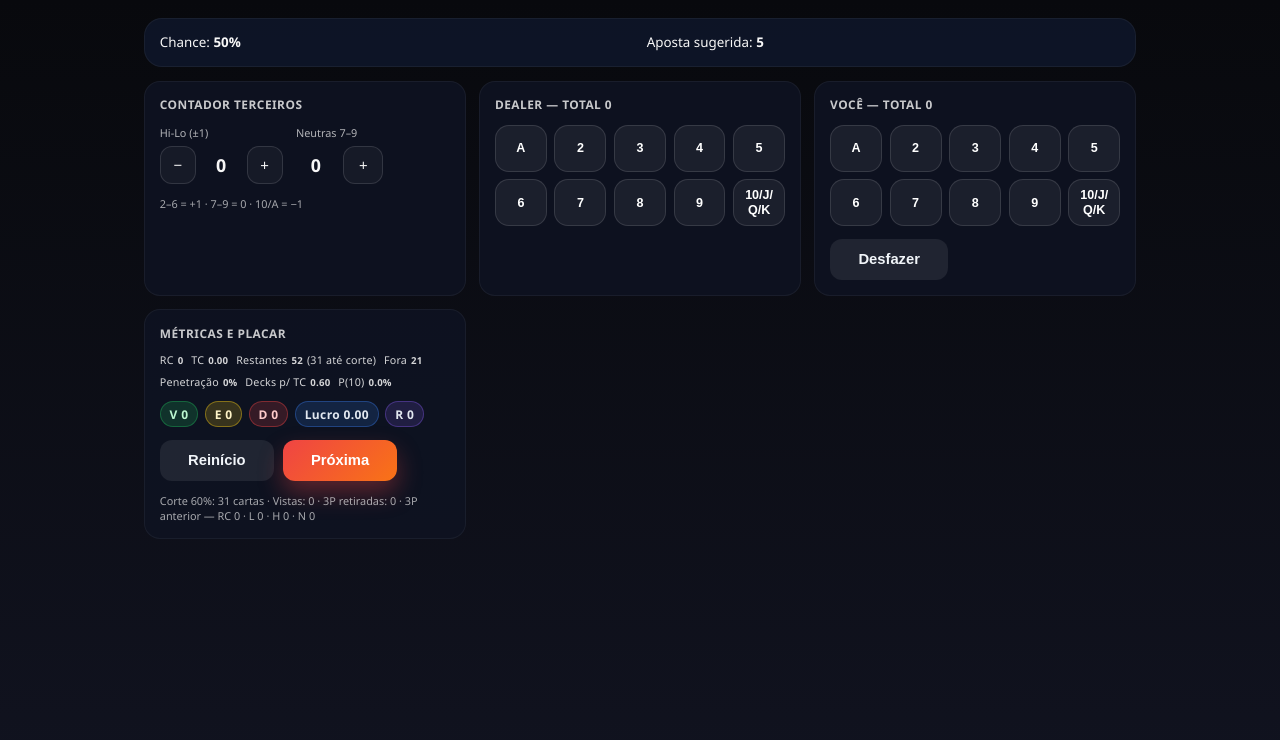
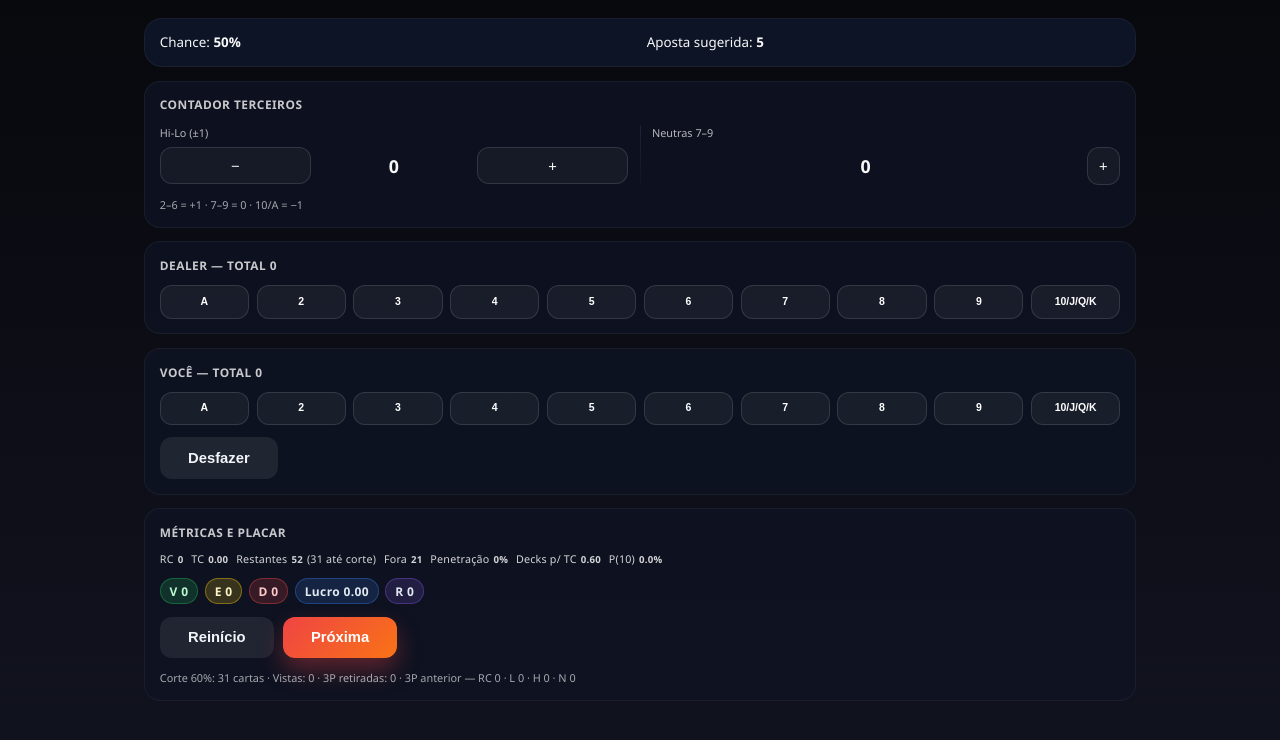
Before and after one commit to minega/Black-Counter, an Electron app: page app/index.html in a window 1280 px wide. Both pictures are taken after a click on the button "Iniciar". Drawn offline with Linux system fonts and the light colour scheme.

Commit message:
Elimina rolagem e reforça escala adaptativa

```diff
--- a/app/assets/main.js
+++ b/app/assets/main.js
@@ -26,6 +26,14 @@ const state = createInitialState();
 // Controle de escala responsiva para manter o app sempre visível sem barras.
 let scaleUpdateId = null;
 
+// Limites e ajustes usados pela escala automática para caber em qualquer janela.
+const SCALE_CONSTRAINTS = {
+  minScale: 0.16,
+  minDensity: 0.18,
+  densityBoost: 1.08,
+  overscan: 0.985,
+};
+
 function scheduleScaleUpdate() {
   if (scaleUpdateId !== null) return;
   scaleUpdateId = requestAnimationFrame(() => {
@@ -51,10 +59,46 @@ function applyResponsiveScale() {
   const naturalHeight = Math.max(stage.scrollHeight, 1);
 
   const rawScale = Math.min(1, availableWidth / naturalWidth, availableHeight / naturalHeight);
-  const scale = Math.max(0.4, Math.min(1, rawScale));
+  const needsShrink = rawScale < 0.999;
+  let scale = rawScale;
+  if (needsShrink) scale = rawScale * SCALE_CONSTRAINTS.overscan;
+  scale = Math.max(SCALE_CONSTRAINTS.minScale, Math.min(1, scale));
+
+  // A densidade segue a escala com leve reforço para manter legibilidade.
+  const density = Math.max(
+    SCALE_CONSTRAINTS.minDensity,
+    Math.min(1, scale * SCALE_CONSTRAINTS.densityBoost),
+  );
+
   rootElement.style.setProperty('--layout-scale', scale.toFixed(3));
-  rootElement.style.setProperty('--density-factor', scale.toFixed(3));
+  rootElement.style.setProperty('--density-factor', density.toFixed(3));
   if (scale < 0.999) stage.classList.add('is-condensed');
+
+  // Checagem final: se mesmo assim houver sobra, corrigimos com base no retângulo renderizado.
+  const bounds = stage.getBoundingClientRect();
+  const overflowWidth = bounds.width - availableWidth;
+  const overflowHeight = bounds.height - availableHeight;
+  if ((overflowWidth > 0.5 || overflowHeight > 0.5) && scale > SCALE_CONSTRAINTS.minScale) {
+    const correction = Math.min(
+      1,
+      availableWidth / Math.max(bounds.width, 1),
+      availableHeight / Math.max(bounds.height, 1),
+    );
+    const correctedScale = Math.max(
+      SCALE_CONSTRAINTS.minScale,
+      Math.min(1, scale * correction * SCALE_CONSTRAINTS.overscan),
+    );
+    if (correctedScale < scale - 0.001) {
+      const correctedDensity = Math.max(
+        SCALE_CONSTRAINTS.minDensity,
+        Math.min(1, correctedScale * SCALE_CONSTRAINTS.densityBoost),
+      );
+      rootElement.style.setProperty('--layout-scale', correctedScale.toFixed(3));
+      rootElement.style.setProperty('--density-factor', correctedDensity.toFixed(3));
+      if (correctedScale < 0.999) stage.classList.add('is-condensed');
+      scale = correctedScale;
+    }
+  }
 }
 
 // Monta o estado padrão de uma nova sessão.
@@ -763,7 +807,7 @@ function renderIntro() {
     <button class="chip ${state.minBet === v ? 'chip-active' : ''}" data-minbet="${v}">${v}</button>
   `).join('');
   return `
-    <div class="app-stage">
+    <div class="app-stage app-stage--intro">
       <section class="intro">
         <h1>Black Counter</h1>
         <div>
@@ -876,26 +920,28 @@ function renderTable(derived) {
   `;
 
   return `
-    <div class="app-stage">
+    <div class="app-stage app-stage--table">
       <section class="table">
         ${headerHTML}
         ${state.showInsurancePrompt ? `<div class="insurance">${state.insuranceText}</div>` : ''}
         <div class="panel-stack">
+          <!-- Layout histórico: manter terceiros, dealer, jogador e métricas em sequência vertical -->
           <article class="panel">
             <header>Contador terceiros</header>
             <div class="others">
               <div class="others-group">
-              <span>Hi-Lo (±1)</span>
+                <span class="others-label">Hi-Lo (±1)</span>
                 <div class="stepper" data-action="othersRC">
                   <button data-delta="-1" aria-label="Diminuir Hi-Lo">−</button>
                   <div>${state.others.rc}</div>
                   <button data-delta="1" aria-label="Aumentar Hi-Lo">+</button>
                 </div>
               </div>
-            <div class="others-group">
-              <span>Neutras 7–9</span>
+              <span class="others-divider" aria-hidden="true"></span>
+              <div class="others-group others-group--neutral">
+                <span class="others-label">Neutras 7–9</span>
                 <div class="stepper stepper-neutral" data-action="othersZero">
-                <div>${state.others.zero}</div>
+                  <div class="others-neutral-value">${state.others.zero}</div>
                   <button data-delta="1" aria-label="Adicionar carta neutra">+</button>
                 </div>
               </div>
--- a/app/assets/style.css
+++ b/app/assets/style.css
@@ -10,8 +10,8 @@
   --app-padding: clamp(0.6rem, calc(0.4rem + var(--fluid-step) * var(--density-factor)), 1.5rem);
   --panel-gap: clamp(0.55rem, calc(0.35rem + var(--fluid-step) * var(--density-factor) * 0.7), 1rem);
   --panel-padding: clamp(0.55rem, calc(0.4rem + var(--fluid-step) * var(--density-factor) * 0.75), 1.1rem);
-  --card-height: clamp(2.6rem, calc(2.1rem + var(--fluid-step) * var(--density-factor) * 1.2), 3.4rem);
-  --card-font: clamp(0.62rem, calc(0.54rem + var(--fluid-step) * var(--density-factor) * 0.35), 0.82rem);
+  --card-height: clamp(1.75rem, calc(1.45rem + var(--fluid-step) * var(--density-factor) * 0.9), 2.5rem);
+  --card-font: clamp(0.5rem, calc(0.46rem + var(--fluid-step) * var(--density-factor) * 0.28), 0.72rem);
   --chip-gap: clamp(0.45rem, calc(0.32rem + var(--fluid-step) * var(--density-factor) * 0.55), 0.8rem);
 }
 
@@ -27,29 +27,41 @@ body {
   margin: 0;
   min-height: 100vh;
   background: linear-gradient(180deg, #08090d 0%, #111320 100%);
+  /* Bloqueamos barras para sempre depender da escala automática. */
   overflow: hidden;
   color: inherit;
 }
 
 .app {
-  height: 100%;
+  height: 100vh;
   width: 100%;
   display: flex;
   justify-content: center;
-  align-items: flex-start;
+  align-items: center;
   padding: var(--app-padding);
+  /* Sem rolagem: a escala garante que tudo caiba. */
   overflow: hidden;
 }
 
 .app-stage {
   width: min(62rem, 100%);
-  max-height: calc(100vh - (var(--app-padding) * 2));
   display: flex;
   flex-direction: column;
   align-items: stretch;
   gap: var(--panel-gap);
-  overflow: hidden;
   transition: gap 0.2s ease;
+}
+
+.app-stage--intro {
+  min-height: min(36rem, 100%);
+  justify-content: center;
+  align-items: center;
+}
+
+.app-stage--table {
+  align-self: stretch;
+  justify-content: flex-start;
+  margin: 0 auto;
 }
 
 .app-stage.is-condensed {
@@ -60,7 +72,8 @@ body {
   display: flex;
   flex-direction: column;
   gap: clamp(0.8rem, calc(0.55rem + var(--fluid-step) * var(--density-factor)), 1.5rem);
-  align-items: stretch;
+  align-items: center;
+  text-align: center;
   background: rgba(16, 18, 30, 0.92);
   padding: clamp(1.4rem, calc(1rem + var(--fluid-step) * var(--density-factor) * 1.2), 3rem) clamp(1.25rem, calc(0.9rem + var(--fluid-step) * var(--density-factor) * 1.6), 3rem);
   border-radius: 1.5rem;
@@ -84,9 +97,19 @@ body {
   margin-bottom: 0.4rem;
 }
 
+.intro > div {
+  display: flex;
+  flex-direction: column;
+  align-items: center;
+  text-align: center;
+  width: 100%;
+  gap: clamp(0.4rem, calc(0.3rem + var(--fluid-step) * var(--density-factor) * 0.4), 0.75rem);
+}
+
 .chip-row {
   display: flex;
   flex-wrap: wrap;
+  justify-content: center;
   gap: var(--chip-gap);
 }
 
@@ -122,6 +145,11 @@ body {
   transition: transform 0.2s ease, box-shadow 0.2s ease, background 0.2s ease;
 }
 
+.intro .primary {
+  align-self: center;
+  width: min(16rem, 100%);
+}
+
 .primary {
   background: linear-gradient(135deg, #ef4444 0%, #f97316 100%);
   color: #fff;
@@ -148,7 +176,6 @@ body {
   display: flex;
   flex-direction: column;
   gap: var(--panel-gap);
-  overflow: hidden;
 }
 
 .header-card {
@@ -175,7 +202,7 @@ body {
   flex: 1 1 auto;
   min-height: 0;
   display: grid;
-  grid-template-columns: repeat(auto-fit, minmax(17rem, 1fr));
+  grid-template-columns: minmax(0, 1fr);
   gap: var(--panel-gap);
   align-content: start;
 }
@@ -202,21 +229,51 @@ body {
 }
 
 .others {
-  display: flex;
-  gap: var(--panel-gap);
-  flex-wrap: wrap;
-  align-items: flex-end;
-}
-
-.others span {
-  font-size: clamp(0.68rem, calc(0.62rem + var(--fluid-step) * var(--density-factor) * 0.08), 0.78rem);
-  opacity: 0.7;
+  display: grid;
+  grid-template-columns: minmax(0, 1fr) auto minmax(0, 1fr);
+  gap: calc(var(--panel-gap) * 0.85);
+  align-items: stretch;
 }
 
 .others-group {
   display: flex;
   flex-direction: column;
-  gap: clamp(0.3rem, calc(0.2rem + var(--fluid-step) * var(--density-factor) * 0.3), 0.45rem);
+  gap: clamp(0.32rem, calc(0.22rem + var(--fluid-step) * var(--density-factor) * 0.32), 0.48rem);
+}
+
+.others-label {
+  font-size: clamp(0.68rem, calc(0.62rem + var(--fluid-step) * var(--density-factor) * 0.08), 0.78rem);
+  opacity: 0.72;
+}
+
+.others-divider {
+  display: block;
+  width: 1px;
+  background: linear-gradient(180deg, rgba(255, 255, 255, 0.08), rgba(255, 255, 255, 0.02));
+  border-radius: 999px;
+  align-self: stretch;
+}
+
+.others-group--neutral {
+  gap: clamp(0.35rem, calc(0.25rem + var(--fluid-step) * var(--density-factor) * 0.32), 0.5rem);
+}
+
+.others-neutral-value {
+  text-align: right;
+}
+
+@media (max-width: 720px) {
+  .others {
+    grid-template-columns: minmax(0, 1fr);
+    gap: clamp(0.4rem, calc(0.28rem + var(--fluid-step) * var(--density-factor) * 0.35), 0.65rem);
+  }
+
+  .others-divider {
+    width: 100%;
+    height: 1px;
+    background: linear-gradient(90deg, rgba(255, 255, 255, 0.08), rgba(255, 255, 255, 0.02));
+    margin: 0.1rem 0;
+  }
 }
 
 .stepper {
@@ -246,7 +303,12 @@ body {
 }
 
 .stepper-neutral {
-  grid-template-columns: repeat(2, minmax(2.5rem, auto));
+  grid-template-columns: minmax(2.75rem, 1fr) clamp(2.2rem, calc(1.7rem + var(--fluid-step) * var(--density-factor) * 0.45), 2.6rem);
+}
+
+.others-group--neutral .stepper {
+  grid-template-columns: minmax(2.6rem, 1fr) clamp(2.1rem, calc(1.6rem + var(--fluid-step) * var(--density-factor) * 0.4), 2.5rem);
+  align-items: center;
 }
 
 .hint {
@@ -257,16 +319,16 @@ body {
 
 .cards {
   display: grid;
-  grid-template-columns: repeat(auto-fit, minmax(3.1rem, 1fr));
+  grid-template-columns: repeat(auto-fit, minmax(2.35rem, 1fr));
   gap: clamp(0.28rem, calc(0.2rem + var(--fluid-step) * var(--density-factor) * 0.4), 0.5rem);
 }
 
 .card-btn {
   position: relative;
-  border-radius: 0.875rem;
+  border-radius: 0.75rem;
   border: 1px solid rgba(255, 255, 255, 0.12);
-  background: rgba(255, 255, 255, 0.06);
-  padding: clamp(0.32rem, calc(0.24rem + var(--fluid-step) * var(--density-factor) * 0.35), 0.5rem);
+  background: rgba(255, 255, 255, 0.05);
+  padding: clamp(0.26rem, calc(0.2rem + var(--fluid-step) * var(--density-factor) * 0.3), 0.42rem);
   text-align: center;
   cursor: pointer;
   min-height: var(--card-height);
--- a/electron/main.js
+++ b/electron/main.js
@@ -13,8 +13,9 @@ function createMainWindow() {
   const mainWindow = new BrowserWindow({
     width: 1280,
     height: 720,
-    minWidth: 960,
-    minHeight: 600,
+    minWidth: 320,
+    minHeight: 360,
+    // Limite mínimo bem baixo: o conteúdo se autoajusta e ninguém precisa de barras.
     backgroundColor: '#060810',
     show: false, // apenas exibir quando o DOM terminar de carregar para evitar flicker.
     autoHideMenuBar: true,
```
Lines whose indentation alone changed are shown as unchanged.
